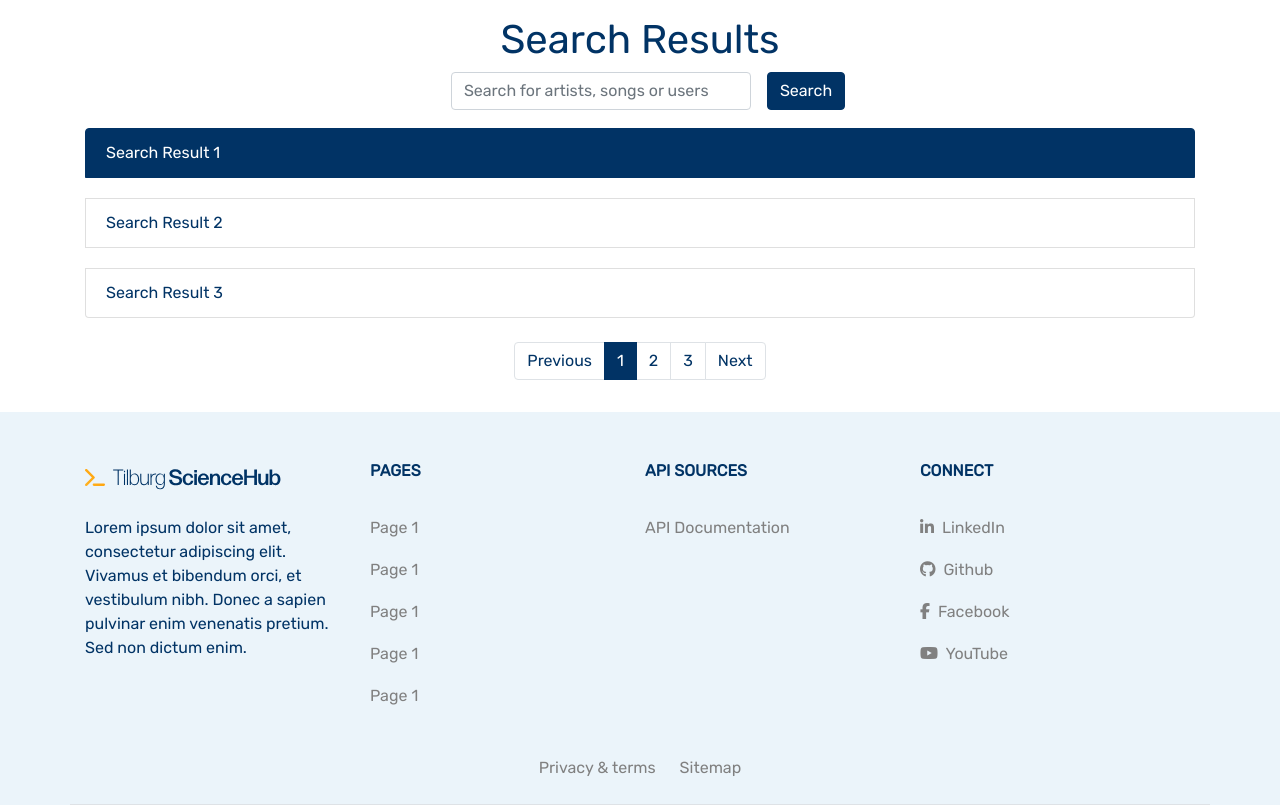
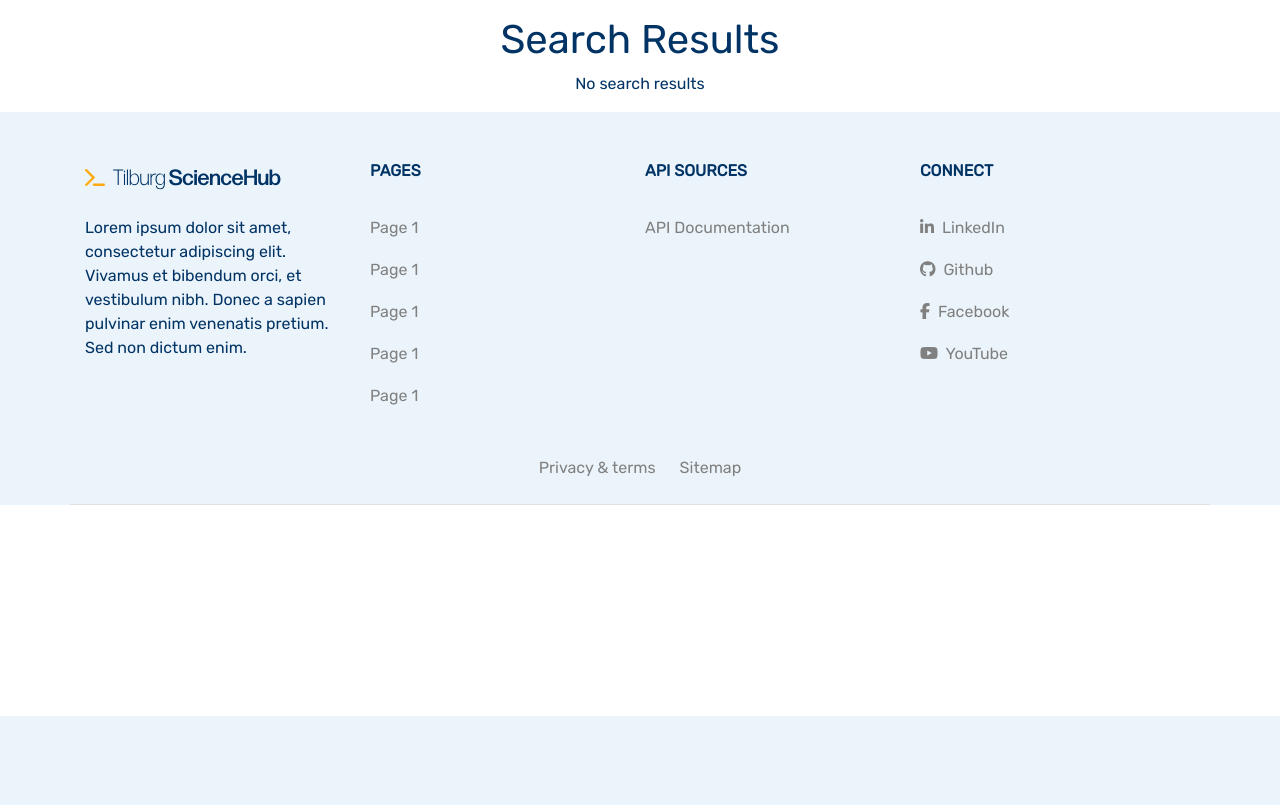
Before and after one commit to tilburgsciencehub/music-to-scrape, a Flask app: template flask_app/templates/search_results.html in a window 1280 px wide. Shown: the part 84-889 px from the top of the page. After the commit the page ends 800 px from the top, so only its background shows below. Run offline with Flask 3, Linux system fonts and the light colour scheme; the template is opened without the code that fills it, so the values that code supplies are empty; some libraries are stand-ins or nearby versions.

Commit message:
Update on the flask app. User page, artist page and search results are now working. Search can currently only be done from index page, but this will be adjusted in the next commit. Search results still needs a small update on both styling and pagination but it is fully working.

```diff
--- a/flask_app/main.py
+++ b/flask_app/main.py
@@ -1,9 +1,13 @@
-from flask import Flask, render_template
+### LIBRARIES ###
+from flask import Flask, render_template, request, url_for
 from flask_sqlalchemy import SQLAlchemy
 from sqlalchemy import func
 from sqlalchemy.sql import text
 import os
+from datetime import datetime, timedelta
+from math import ceil
 
+### BASIC SETTINGS
 #initialize Flask App & Database
 app = Flask(__name__)
 
@@ -18,9 +22,9 @@ app.config['SQLALCHEMY_DATABASE_URI'] = f'sqlite:///{db_path}'
 
 db = SQLAlchemy(app)
 
-#create classes for database tables
+### CLASSES FOR TABLES ###
 
-#table listening
+#listening table
 class listening(db.Model):
     user = db.Column(db.String(10))
     date = db.Column(db.Date)
@@ -32,18 +36,21 @@ class listening(db.Model):
     artist = db.relationship('artists', backref='listenings')
     song = db.relationship('songs', backref='listenings')
 
+#artists table
 class artists(db.Model):
     ArtistID = db.Column(db.String(18), primary_key=True)
     ArtistName = db.Column(db.String(400))
     ArtistLocation = db.Column(db.String(200))
     featured = db.Column(db.String(5))
 
+#users table
 class users(db.Model):
     username = db.Column(db.String(18), primary_key=True)
     age = db.Column(db.Integer)
     country = db.Column(db.String(2))
     description = db.Column(db.String(500))
 
+#songs table
 class songs(db.Model):
     ArtistID = db.Column(db.String(20))
     ArtistName = db.Column(db.String(400))
@@ -57,6 +64,9 @@ class songs(db.Model):
     Title = db.Column(db.String(400))
     Year = db.Column(db.Integer)
 
+### ROUTES ###
+
+#route for home
 @app.route('/')
 def index():
 
@@ -87,20 +97,145 @@ def index():
                 .order_by(listening.timestamp.desc())\
                 .limit(6)\
                 .all()
+
     #render template
     return render_template('index.html', tracks = recent_tracks, top_songs = top_songs, featured_artists = featured_artists, recent_users = recent_users)
 
+#route for artist
 @app.route('/artist')
 def artist_page():
-    return render_template('artist_page.html')
 
+    #get artist id parameter
+    artist_id = request.args.get('artist-id')
+
+    #get artist info
+    artist_info = artists.query.filter_by(ArtistID=artist_id).first()
+
+    #count number of songs
+    num_songs = songs.query.filter_by(ArtistID=artist_id).count()
+
+    #top 10 songs for artist
+    top_songs = db.session.query(
+                    db.func.row_number().over(order_by=db.func.count(listening.song_id).desc()).label('rank'),
+                    listening.song_id,
+                    db.func.count(listening.song_id).label('count'),
+                    songs.Title,
+                    songs.ArtistName
+                ).\
+                join(songs, listening.song_id == songs.SongID).\
+                filter(listening.artist_id == artist_id).\
+                group_by(listening.song_id).\
+                order_by(db.func.count(listening.song_id).desc()).\
+                limit(10).all()
+
+    #render template
+    return render_template('artist_page.html', artist_id = artist_id, artist_info = artist_info, num_songs = num_songs, top_songs = top_songs)
+
+#route for user
 @app.route('/user')
 def user_page():
-    return render_template('user_page.html')
 
-@app.route('/search-results')
-def search_results():
-    return render_template('search_results.html')
+    #get username
+    username = request.args.get('username')
+
+    #get artist info
+    user_info = users.query.filter_by(username=username).first()
+
+    #get the weeknumber and year
+    week = request.args.get('week')
+    year_number = request.args.get('year')
+
+    #if statement to check if week & year have been set
+    if week:
+        week_number = week
+
+    else:
+        week_number = 1
+
+    if year_number:
+        year = year_number
+
+    else:
+        year = 2023
+
+    #previous and next week
+    next_week = int(week_number) + 1
+    prev_week = int(week_number) - 1
+    curr_week = int(week_number)
+    week_plus_one = curr_week + 1
+    week_min_one = curr_week + -1
+
+    #create navigation dict
+    nav_dict = {'next_week' : next_week, 'prev_week' : prev_week, 'curr_week' : curr_week, 'week_plus_one' : week_plus_one, 'week_min_one' : week_min_one}
+
+    #get the start and end date of the week
+    start_date = datetime.strptime(f"{year}-W{week_number}-1", "%Y-W%W-%w")
+    end_date = start_date + timedelta(days=6)
+
+    #top 10 songs
+    top_songs = db.session.query(
+                    db.func.row_number().over(order_by=db.func.count(listening.song_id).desc()).label('rank'),
+                    listening.song_id,
+                    db.func.count(listening.song_id).label('count'),
+                    songs.Title,
+                    songs.ArtistName
+                ).\
+                join(songs, listening.song_id == songs.SongID).\
+                filter(listening.user == username).\
+                filter(listening.date >= start_date.date(), listening.date <= end_date.date()).\
+                group_by(listening.song_id).\
+                order_by(db.func.count(listening.song_id).desc()).\
+                limit(10).all()
+
+    #render template
+    return render_template('user_page.html', user_info = user_info, top_songs = top_songs, nav_dict = nav_dict)
+
+#route for search
+@app.route('/search')
+def search():
+    query = request.args.get('query')
+    results = []
+    page = request.args.get('page', type=int, default=1)
+
+    if query:
+        # search for username in users table
+        users_results = users.query.filter(users.username.ilike(f'%{query}%')).all()
+        results.extend(users_results)
+
+        # search for title in songs table
+        songs_results = songs.query.filter(songs.Title.ilike(f'%{query}%')).all()
+        results.extend(songs_results)
+
+        # search for ArtistName in artists table
+        artists_results = artists.query.filter(artists.ArtistName.ilike(f'%{query}%')).all()
+        results.extend(artists_results)
+
+    # Total Results
+    total_results = len(results)
+
+    # Set the number of results per page
+    RESULTS_PER_PAGE = 10
+
+    # Set the max of pages
+    max_pages = 10
+
+    # Calculate the total number of pages
+    # Calculate the total number of pages
+    total_pages = (len(results) + RESULTS_PER_PAGE - 1) // RESULTS_PER_PAGE
+
+    # Calculate the start and end indices for the current page
+    start_index = (page - 1) * RESULTS_PER_PAGE
+    end_index = start_index + RESULTS_PER_PAGE
+
+    # Get the subset of results for the current page
+    current_page_results = results[start_index:end_index]
+
+    # Generate URLs for the previous and next pages
+    prev_url = url_for('search', query=query, page=page-1) if page > 1 else None
+    next_url = url_for('search', query=query, page=page+1) if page < total_pages else None
+
+    # Render the results for the current page
+    return render_template('search_results.html',total_results=total_results, max_pages=max_pages, results=current_page_results, page=page, query=query, total_pages=total_pages, prev_url = prev_url, next_url = next_url)
 
 # Add a static route for CSS
 @app.route('/static/css/<path:path>')
--- a/flask_app/templates/search_results.html
+++ b/flask_app/templates/search_results.html
@@ -21,7 +21,7 @@
 
     <!-- NavBar -->
     <nav class="navbar navbar-expand-lg navbar-light bg-light">
-        <a class="navbar-brand" href="#"><img src="{{ url_for('static', filename='images/logo.svg') }}" class=""></a>
+        <a class="navbar-brand" href="{{ url_for('index') }}"><img src="{{ url_for('static', filename='images/logo.svg') }}" class=""></a>
         <button class="navbar-toggler" type="button" data-toggle="collapse" data-target="#navbarSupportedContent"
             aria-controls="navbarSupportedContent" aria-expanded="false" aria-label="Toggle navigation">
             <span class="navbar-toggler-icon"></span>
@@ -61,41 +61,80 @@
 
         <!-- Search Results -->
         <h1 style="text-align: center;">Search Results</h1>
-        <div class="d-flex justify-content-center">
-            <form class="form-inline">
-                <div class="form-group mx-sm-3 mb-2">
-                <label for="search-query" class="sr-only">Search for artists, songs or users</label>
-                <input style="width:300px" type="text" class="form-control" id="search-query" placeholder="Search for artists, songs or users">
-                </div>
-                <button type="submit" class="btn mb-2 text-white form-button">Search</button>
-            </form>
-        </div>
+        {% if results %}
+        <p style="text-align: center;">Showing {{ total_results }} results for "{{ query }}"</p>
         <div class="list-group">
-            <a href="#" class="list-group-item list-group-item-action active">
-              Search Result 1
+
+            {% for result in results %}
+
+            {% if result.Title %}
+            <a href="#" class="list-group-item list-group-item-action">
+
+            <p><i>Song</i></p>
+            {{ result.Title }}
+
             </a>
-            <a href="#" class="list-group-item list-group-item-action">
-              Search Result 2
+
+            {% elif result.ArtistName %}
+            <a href="artist?artist-id={{ result.ArtistID }}" class="list-group-item list-group-item-action">
+
+            <p><i>Artist</i></p>
+            {{ result.ArtistName }}
+
             </a>
-            <a href="#" class="list-group-item list-group-item-action">
-              Search Result 3
+
+            {% else %}
+            <a href="user?username={{ result.username }}" class="list-group-item list-group-item-action">
+
+            <p><i>User</i></p>
+            {{ result.username }}
+
             </a>
+
+            {% endif %}
+            {% endfor %}
+
         </div><br>
+
+        <!-- Pagination for search results -->
         <nav aria-label="Search results pagination" class="d-flex justify-content-center">
             <ul class="pagination">
+                {% if prev_url %}
+                <li class="page-item">
+                    <a class="page-link" href="{{ prev_url }}" tabindex="-1" aria-disabled="false">Previous</a>
+                </li>
+                {% else %}
                 <li class="page-item disabled">
-                <a class="page-link" href="#" tabindex="-1" aria-disabled="true">Previous</a>
+                    <span class="page-link">Previous</span>
                 </li>
+                {% endif %}
+
+                {% for page_num in range(1, total_pages + 1) %}
+                {% if page_num == page %}
                 <li class="page-item active" aria-current="page">
-                <a class="page-link" href="#">1</a>
+                    <span class="page-link">{{ page_num }}</span>
                 </li>
-            <li class="page-item"><a class="page-link" href="#">2</a></li>
-            <li class="page-item"><a class="page-link" href="#">3</a></li>
+                {% else %}
                 <li class="page-item">
-                <a class="page-link" href="#">Next</a>
+                    <a class="page-link" href="{{ url_for('search', query=query, page=page_num) }}">{{ page_num }}</a>
                 </li>
-            </ul>
-        </nav>
+                {% endif %}
+                {% endfor %}
+
+                {% if next_url %}
+                <li class="page-item">
+                    <a class="page-link" href="{{ next_url }}">Next</a>
+                </li>
+                {% else %}
+                <li class="page-item disabled">
+                    <span class="page-link">Next</span>
+                </li>
+                {% endif %}
+
+        {% else %}
+        <p style="text-align:center">No search results</p>
+        {% endif %}
+
         <!-- End Search Results-->
 
 
```
Also changed, not shown: flask_app/templates/artist_page.html (+12 -22 lines), flask_app/templates/index.html (+9 -6 lines), flask_app/templates/user_page.html (+40 -25 lines), 1 other file. Lines whose indentation alone changed are shown as unchanged.
